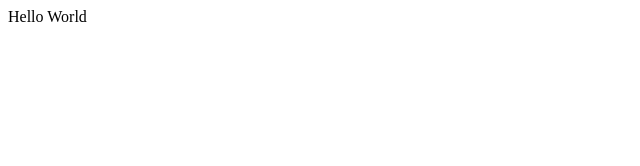
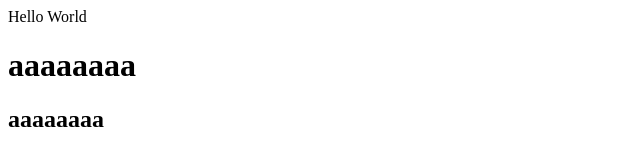
Before and after one commit to komori0502/test, a plain HTML site: page index.html in a window 1280 px wide. Shown: the whole page, without its empty margins (0-640 px from the left). Drawn offline with Linux system fonts and the light colour scheme.

Commit message:
aaa追加

```diff
--- a/index.html
+++ b/index.html
@@ -1 +1,3 @@
 Hello World
+<h1>aaaaaaaa</h1>
+<h2>aaaaaaaa</h2>
```
